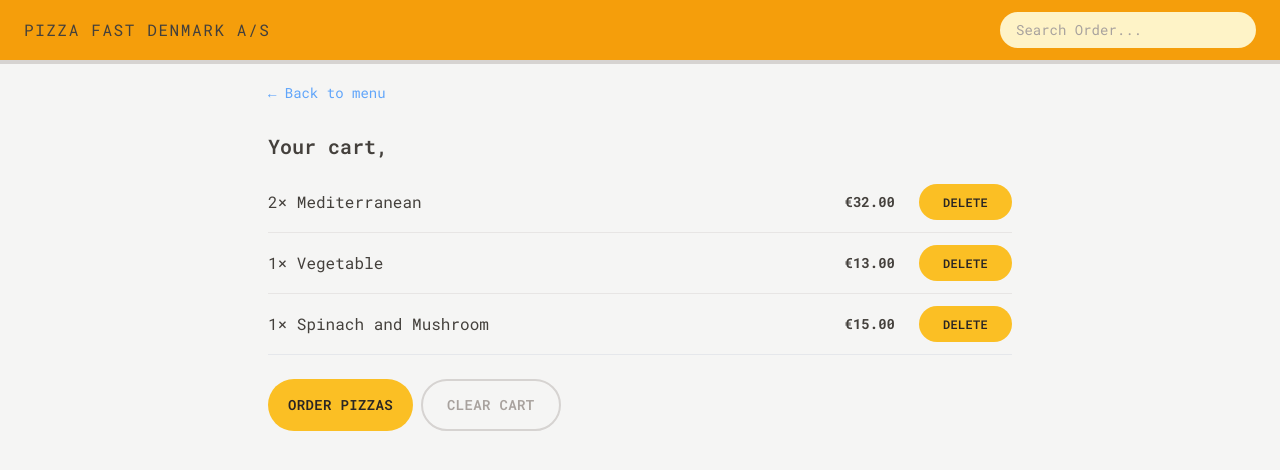
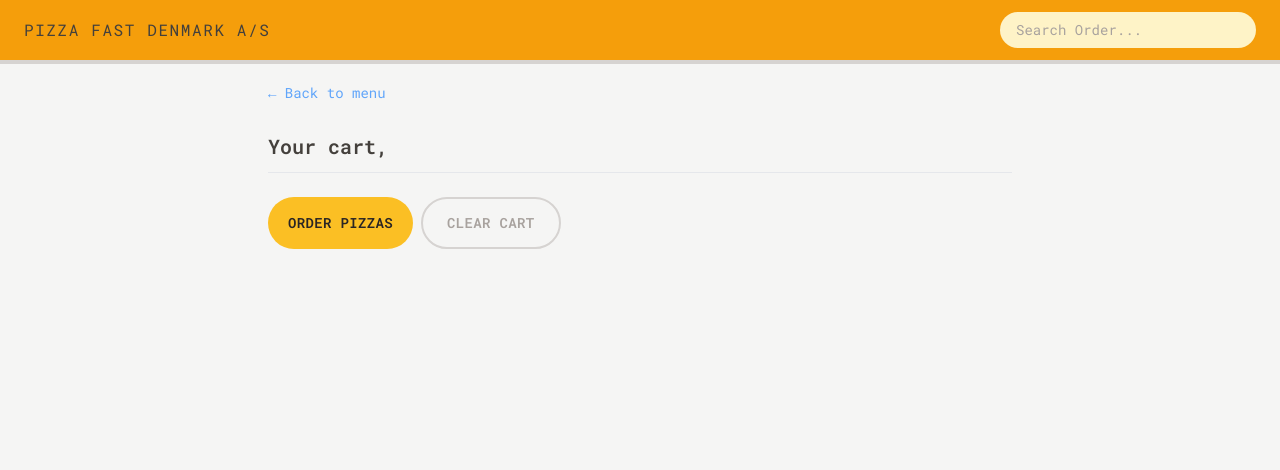
Before and after one commit to YuejiaoShi/pizza-fast-shop, a React (Vite) app: page /cart in a window 1280 px wide. Shown: the top 470 px of the page. Built offline with nearby package versions, Linux system fonts and the light colour scheme.

Commit message:
create getCart func to get all cart info and call it at Cart.tsx to replace the fakeCart

```diff
--- a/src/features/cart/Cart.tsx
+++ b/src/features/cart/Cart.tsx
@@ -1,9 +1,10 @@
 import LinkAnchor from "../../UI/LinkAnchor";
+import { useSelector } from "react-redux";
+import { RootState } from "../../store";
+import { getCart } from "./cartSlice";
 import Button from "../../UI/Button";
 import CartItem from "./CartItem";
 import React from "react";
-import { RootState } from "../../store";
-import { useSelector } from "react-redux";
 
 export type CartItem = {
   pizzaId: number;
@@ -13,32 +14,8 @@ export type CartItem = {
   totalPrice: number;
 };
 
-const fakeCart: CartItem[] = [
-  {
-    pizzaId: 12,
-    name: "Mediterranean",
-    quantity: 2,
-    unitPrice: 16,
-    totalPrice: 32,
-  },
-  {
-    pizzaId: 6,
-    name: "Vegetable",
-    quantity: 1,
-    unitPrice: 13,
-    totalPrice: 13,
-  },
-  {
-    pizzaId: 11,
-    name: "Spinach and Mushroom",
-    quantity: 1,
-    unitPrice: 15,
-    totalPrice: 15,
-  },
-];
-
 const Cart: React.FC = () => {
-  const cart: CartItem[] = fakeCart;
+  const cart: CartItem[] = useSelector(getCart);
   const username = useSelector((state: RootState) => state.user.username);
 
   return (
--- a/src/features/cart/cartSlice.ts
+++ b/src/features/cart/cartSlice.ts
@@ -61,3 +61,5 @@ export const getTotalCartQuantity = (state: RootState) =>
 
 export const getTotalCartPrice = (state: RootState) =>
   state.cart.cart.reduce((sum, item) => sum + item.totalPrice, 0);
+
+export const getCart = (state: RootState) => state.cart.cart;
```
